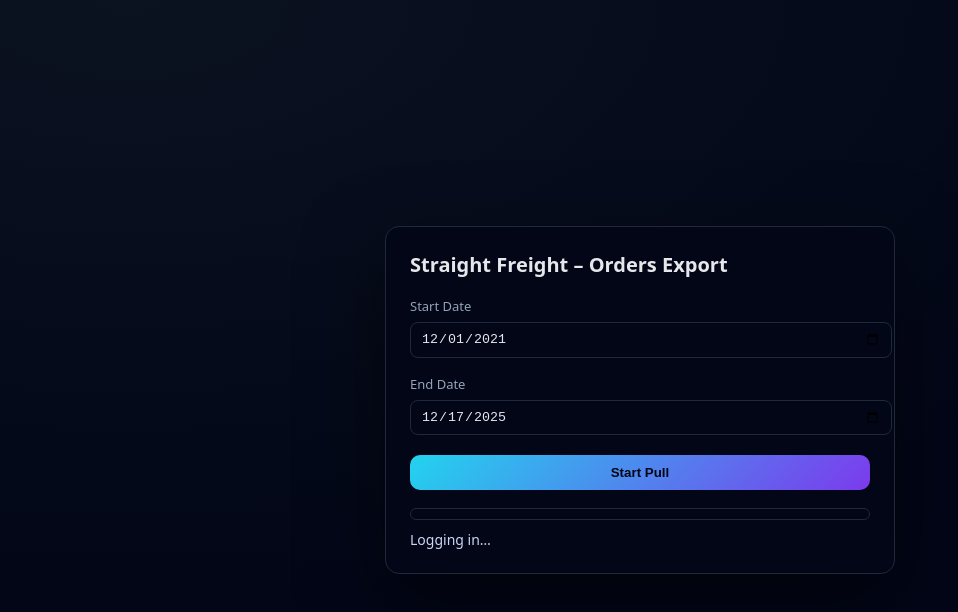
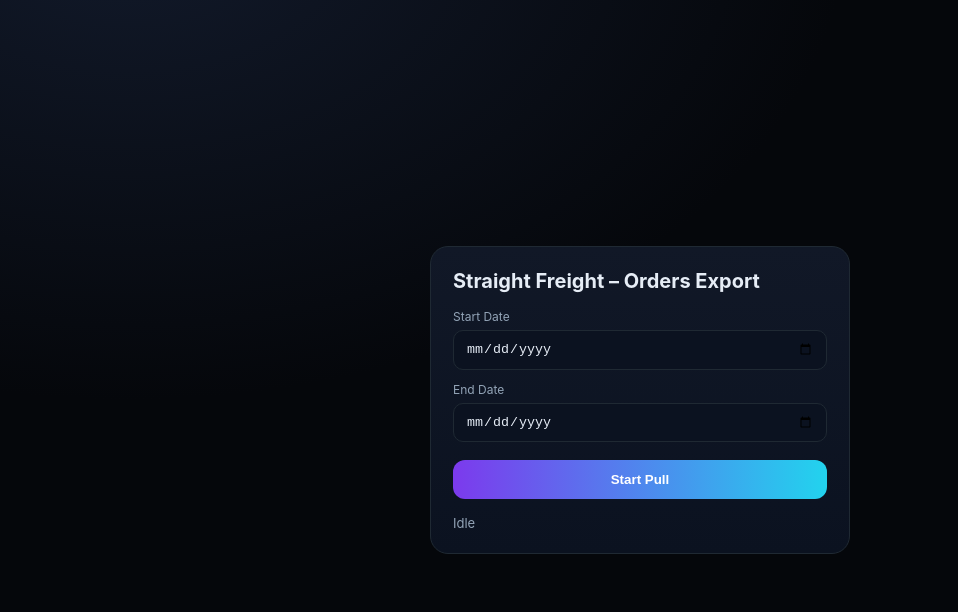
Before and after one commit to cmosqueda1/Straight-Freight-All-Orders, a plain HTML site: page index.html in a window 1280 px wide. Both pictures are taken after a click on the button "Start Pull". Shown: the whole page, without its empty margins (0-958 px from the left). Drawn offline with Linux system fonts and the light colour scheme; no server answers.

Commit message:
Update index.html

```diff
--- a/index.html
+++ b/index.html
@@ -3,158 +3,155 @@
 <head>
 <meta charset="UTF-8" />
 <title>Straight Freight – Orders Export</title>
+<meta name="viewport" content="width=device-width, initial-scale=1" />
 
 <style>
+:root{
+  --bg:#05070b;
+  --card:#0f1420;
+  --text:#e6edf6;
+  --muted:#93a4b7;
+  --accent:#7c3aed;
+  --accent2:#22d3ee;
+  --border:#1f2933;
+}
+
+*{box-sizing:border-box}
+
 body{
   margin:0;
   min-height:100vh;
-  background:radial-gradient(1200px 600px at 10% 0%, #0b1220, #020617);
-  font-family:system-ui,-apple-system,Segoe UI,Roboto;
-  color:#e5e7eb;
+  background:radial-gradient(1200px 800px at 10% -10%, #121a2b 0%, transparent 60%), var(--bg);
+  color:var(--text);
+  font-family:Inter,system-ui,Segoe UI,Roboto,Arial,sans-serif;
   display:flex;
   align-items:center;
   justify-content:center;
 }
+
 .card{
-  background:#020617;
-  border:1px solid #1e293b;
-  border-radius:14px;
-  padding:24px;
-  width:460px;
-  box-shadow:0 30px 80px rgba(0,0,0,.55);
+  width:420px;
+  background:linear-gradient(180deg,#111827,#0b1220);
+  border:1px solid var(--border);
+  border-radius:18px;
+  padding:22px;
 }
-h2{margin:0 0 16px;font-size:20px}
-label{font-size:13px;color:#94a3b8}
+
+h1{
+  margin:0 0 16px;
+  font-size:20px;
+}
+
+label{
+  font-size:12px;
+  color:var(--muted);
+  display:block;
+  margin-top:12px;
+}
+
 input{
   width:100%;
-  margin:6px 0 14px;
-  padding:8px 10px;
-  background:#020617;
-  border:1px solid #1e293b;
-  border-radius:8px;
-  color:#e5e7eb;
+  margin-top:6px;
+  padding:10px 12px;
+  border-radius:10px;
+  border:1px solid var(--border);
+  background:#0b1220;
+  color:var(--text);
 }
+
 button{
   width:100%;
-  padding:10px;
-  border-radius:10px;
+  margin-top:18px;
+  padding:12px;
+  border-radius:12px;
   border:none;
+  background:linear-gradient(90deg,var(--accent),var(--accent2));
+  color:#fff;
   font-weight:600;
   cursor:pointer;
-  margin-top:6px;
 }
-#startBtn{background:linear-gradient(135deg,#22d3ee,#7c3aed);color:#020617}
-#exportBtn{background:#1e293b;color:#e5e7eb;display:none}
-.progress{
-  height:10px;
-  background:#020617;
-  border:1px solid #1e293b;
-  border-radius:999px;
-  margin-top:18px;
-  overflow:hidden;
+
+button:disabled{
+  opacity:.6;
+  cursor:not-allowed;
 }
-.bar{
-  height:100%;
-  width:0%;
-  background:linear-gradient(90deg,#22d3ee,#7c3aed);
-  transition:.3s;
-}
+
 .status{
-  margin-top:10px;
-  font-size:14px;
-  color:#cbd5f5;
+  margin-top:16px;
+  font-size:13px;
+  color:var(--muted);
 }
 </style>
 </head>
 
 <body>
 <div class="card">
-  <h2>Straight Freight – Orders Export</h2>
+  <h1>Straight Freight – Orders Export</h1>
 
   <label>Start Date</label>
-  <input type="date" id="start" value="2021-12-01">
+  <input type="date" id="startDate" />
 
   <label>End Date</label>
-  <input type="date" id="end" value="2025-12-17">
+  <input type="date" id="endDate" />
 
-  <button id="startBtn" onclick="runExport()">Start Pull</button>
+  <button id="startBtn">Start Pull</button>
 
-  <div class="progress"><div class="bar" id="bar"></div></div>
-  <div class="status" id="status">Waiting to start…</div>
-
-  <button id="exportBtn" onclick="exportCSV()">Export CSV</button>
+  <div class="status" id="status">Idle</div>
 </div>
 
 <script>
-let allOrders = [];
-let token = null;
+const btn = document.getElementById("startBtn");
+const statusEl = document.getElementById("status");
 
-function fmt(d){
-  return `${String(d.getMonth()+1).padStart(2,"0")}/${String(d.getDate()).padStart(2,"0")}/${d.getFullYear()}`;
+const addDays = (date, days) => {
+  const d = new Date(date);
+  d.setDate(d.getDate() + days);
+  return d;
+};
+
+const fmt = (d) => d.toISOString().slice(0,10);
+
+btn.onclick = async () => {
+  const startVal = document.getElementById("startDate").value;
+  const endVal = document.getElementById("endDate").value;
+
+  if (!startVal || !endVal) {
+    alert("Please select both dates.");
+    return;
   }
 
-async function runExport(){
-  allOrders = [];
-  document.getElementById("exportBtn").style.display="none";
-  document.getElementById("bar").style.width="0%";
+  btn.disabled = true;
+  statusEl.textContent = "Starting…";
 
-  const startDate = new Date(document.getElementById("start").value);
-  const endDate   = new Date(document.getElementById("end").value);
+  let cursor = new Date(startVal);
+  const finalEnd = new Date(endVal);
 
-  document.getElementById("status").textContent = "Logging in…";
+  let totalOrders = 0;
 
-  const loginRes = await fetch("/api/login");
-  const loginJson = await loginRes.json();
-  token = loginJson.token;
+  while (cursor <= finalEnd) {
+    const batchStart = new Date(cursor);
+    let batchEnd = addDays(batchStart, 29);
+    if (batchEnd > finalEnd) batchEnd = new Date(finalEnd);
 
-  let cur = new Date(startDate);
-  let totalWindows = Math.ceil((endDate - startDate) / (1000*60*60*24*30));
-  let windowIndex = 0;
+    const from = fmt(batchStart);
+    const to = fmt(batchEnd);
 
-  while(cur <= endDate){
-    windowIndex++;
+    statusEl.textContent = `Pulling ${from} → ${to} (Orders so far: ${totalOrders})`;
 
-    const chunkEnd = new Date(cur);
-    chunkEnd.setDate(chunkEnd.getDate() + 29);
-    if(chunkEnd > endDate) chunkEnd.setTime(endDate.getTime());
+    const res = await fetch(`/api/get-orders?from=${from}&to=${to}`);
+    const data = await res.json();
 
-    document.getElementById("status").textContent =
-      `Pulling ${fmt(cur)} → ${fmt(chunkEnd)} (Orders so far: ${allOrders.length})`;
-
-    const res = await fetch(
-      `/api/get-orders?from=${fmt(cur)}&to=${fmt(chunkEnd)}`,
-      { headers:{ Authorization:`Bearer ${token}` } }
-    );
-
-    const data = await res.json();
-    if(Array.isArray(data)) allOrders.push(...data);
-
-    document.getElementById("bar").style.width =
-      Math.min(windowIndex / totalWindows * 100, 100) + "%";
-
-    cur.setDate(chunkEnd.getDate() + 1);
-    await new Promise(r => setTimeout(r, 1200));
+    if (Array.isArray(data.orders)) {
+      totalOrders += data.orders.length;
     }
 
-  document.getElementById("status").textContent =
-    `Complete — ${allOrders.length} orders found`;
-
-  document.getElementById("exportBtn").style.display="block";
+    // advance cursor to NEXT DAY after batch end
+    cursor = addDays(batchEnd, 1);
   }
 
-function exportCSV(){
-  if(!allOrders.length) return;
-  const headers = Object.keys(allOrders[0]);
-  const rows = allOrders.map(o =>
-    headers.map(h => JSON.stringify(o[h] ?? "")).join(",")
-  );
-  const csv = [headers.join(","), ...rows].join("\n");
-  const blob = new Blob([csv],{type:"text/csv"});
-  const a = document.createElement("a");
-  a.href = URL.createObjectURL(blob);
-  a.download = "straight_freight_orders.csv";
-  a.click();
-}
+  statusEl.textContent = `Completed. Total Orders: ${totalOrders}`;
+  btn.disabled = false;
+};
 </script>
 </body>
 </html>
```
Lines whose indentation alone changed are shown as unchanged.
